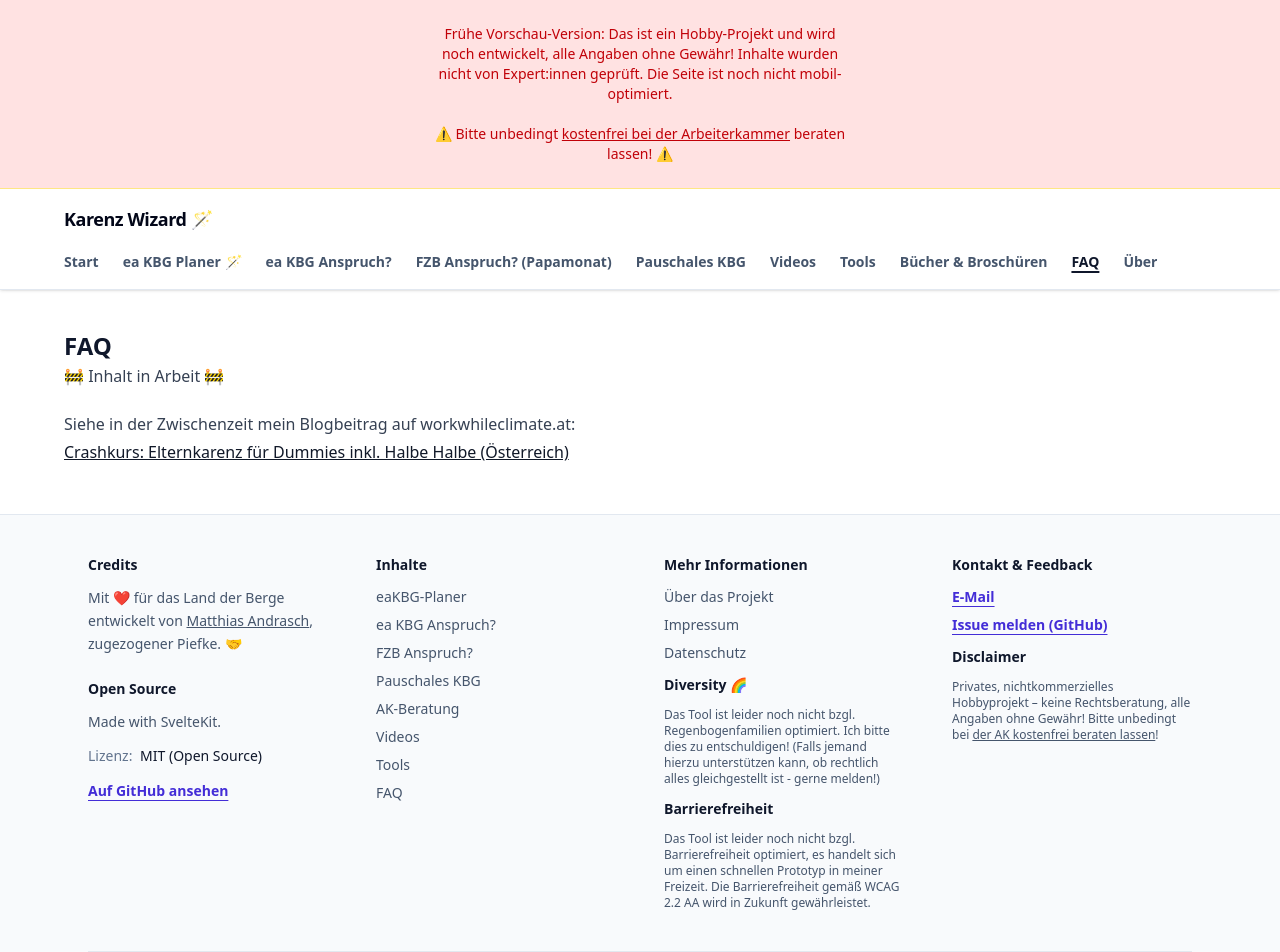
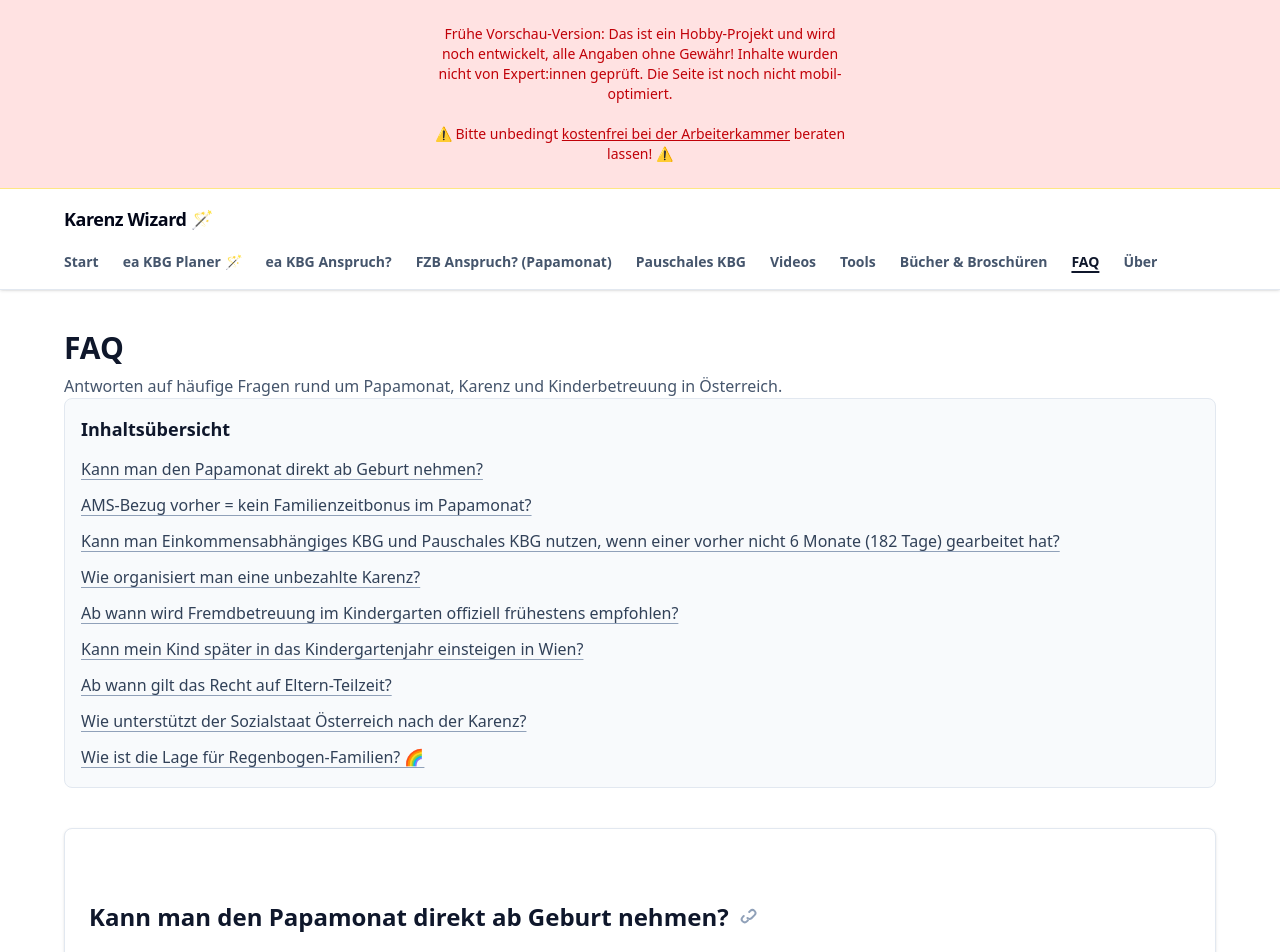
Before and after one commit to mandrasch/karenz-wizard, a SvelteKit app: page /faq in a window 1280 px wide. Shown: the top 952 px of the page. Built offline with nearby package versions, Linux system fonts and the light colour scheme.

Commit message:
feat: add faq section

```diff
--- a/src/routes/faq/+page.svelte
+++ b/src/routes/faq/+page.svelte
@@ -1,14 +1,129 @@
+<script lang="ts">
+	const faqs = [
+		{
+			id: 'papamonat-direkt-nach-geburt',
+			question: 'Kann man den Papamonat direkt ab Geburt nehmen?',
+			answer: []
+		},
+		{
+			id: 'familienzeitbonus-und-ams',
+			question: 'AMS-Bezug vorher = kein Familienzeitbonus im Papamonat?',
+			answer: []
+		},
+		{
+			id: 'kombination-kbg-modelle',
+			question:
+				'Kann man Einkommensabhängiges KBG und Pauschales KBG nutzen, wenn einer vorher nicht 6 Monate (182 Tage) gearbeitet hat?',
+			answer: []
+		},
+		{
+			id: 'unbezahlte-karenz-organisieren',
+			question: 'Wie organisiert man eine unbezahlte Karenz?',
+			answer: []
+		},
+		{
+			id: 'empfohlene-fremdbetreuung',
+			question: 'Ab wann wird Fremdbetreuung im Kindergarten offiziell frühestens empfohlen?',
+			answer: []
+		},
+		{
+			id: 'spaeterer-kindergartenstart-wien',
+			question: 'Kann mein Kind später in das Kindergartenjahr einsteigen in Wien?',
+			answer: []
+		},
+		{
+			id: 'recht-auf-elternteilzeit',
+			question: 'Ab wann gilt das Recht auf Eltern-Teilzeit?',
+			answer: []
+		},
+		{
+			id: 'unterstuetzung-nach-karenz',
+			question: 'Wie unterstützt der Sozialstaat Österreich nach der Karenz?',
+			answer: []
+		},
+		{
+			id: 'regenbogenfamilien',
+			question: 'Wie ist die Lage für Regenbogen-Familien? 🌈',
+			answer: []
+		}
+	];
+
+	// Füge Inhalte hinzu, indem du faq.answer mit HTML-Strings (z. B. `<p>...</p>`) befüllst.
+</script>
+
 <div class="layout w-full">
 	<div class="page-header mt-10">
-		<h2 class="text-2xl font-semibold text-slate-900">FAQ</h2>
-	</div>
-	<div class="content prose">
-		<p>🚧 Inhalt in Arbeit 🚧</p>
-		<p>
-			Siehe in der Zwischenzeit mein Blogbeitrag auf workwhileclimate.at: <a
-				href="https://workwhileclimate.at/crashkurs-elternkarenz-fuer-dummies-inkl-faire-halbe-halbe-aufteilung-oesterreich/#videos-der-arbeiterkammer"
-				class="underline">Crashkurs: Elternkarenz für Dummies inkl. Halbe Halbe (Österreich)</a
-			>
+		<h1 class="text-3xl font-semibold text-slate-900">FAQ</h1>
+		<p class="mt-2 text-base text-slate-600">
+			Antworten auf häufige Fragen rund um Papamonat, Karenz und Kinderbetreuung in Österreich.
 		</p>
 	</div>
+	<div class="content prose max-w-none">
+		<nav
+			aria-label="FAQ Inhaltsverzeichnis"
+			class="not-prose rounded-lg border border-slate-200 bg-slate-50 p-4"
+		>
+			<h2 class="text-lg font-semibold text-slate-900">Inhaltsübersicht</h2>
+			<ul class="mt-3 space-y-2">
+				{#each faqs as faq}
+					<li>
+						<a
+							class="inline-flex items-center gap-1 text-slate-700 underline decoration-slate-400 underline-offset-4 hover:text-slate-900 hover:decoration-slate-600 focus-visible:outline focus-visible:outline-2 focus-visible:outline-offset-2 focus-visible:outline-slate-500"
+							href={`#${faq.id}`}
+						>
+							{faq.question}
+						</a>
+					</li>
+				{/each}
+			</ul>
+		</nav>
+
+		<div class="mt-10 space-y-12">
+			{#each faqs as faq}
+				<section
+					id={faq.id}
+					class="scroll-mt-24 rounded-lg border border-slate-200 bg-white p-6 shadow-sm"
+					aria-labelledby={`${faq.id}-heading`}
+				>
+					<h2
+						id={`${faq.id}-heading`}
+						class="group flex items-center gap-2 text-2xl font-semibold text-slate-900"
+					>
+						<span>{faq.question}</span>
+						<a
+							href={`#${faq.id}`}
+							class="text-slate-400 transition-colors hover:text-slate-600 focus-visible:text-slate-600 focus-visible:outline focus-visible:outline-2 focus-visible:outline-offset-2 focus-visible:outline-slate-500"
+							aria-label={`Direktlink zu ${faq.question}`}
+						>
+							<svg
+								aria-hidden="true"
+								class="h-5 w-5"
+								fill="currentColor"
+								viewBox="0 0 20 20"
+								xmlns="http://www.w3.org/2000/svg"
+							>
+								<path
+									fill-rule="evenodd"
+									d="M12.586 3.172a4 4 0 0 1 5.657 5.656l-2.828 2.829a4 4 0 0 1-5.657 0 1 1 0 0 1 1.414-1.415 2 2 0 0 0 2.829 0l2.828-2.828a2 2 0 1 0-2.829-2.829l-1.06 1.06a1 1 0 1 1-1.415-1.414l1.06-1.06Zm-5.172 5.172a1 1 0 0 1 0 1.414l-1.06 1.06a2 2 0 1 0 2.828 2.829l1.061-1.061a1 1 0 0 1 1.414 1.414l-1.06 1.061a4 4 0 1 1-5.657-5.657l1.06-1.06a1 1 0 0 1 1.414 0Z"
+									clip-rule="evenodd"
+								/>
+							</svg>
+							<span class="sr-only">Link kopieren</span>
+						</a>
+					</h2>
+					{#if faq.answer.length}
+						<div class="mt-4 space-y-4 text-slate-700">
+							{#each faq.answer as paragraph}
+								{@html paragraph}
+							{/each}
+						</div>
+					{/if}
+					<p class="mt-6 text-sm text-slate-500">
+						Für verbindliche Auskünfte wende dich an Arbeiterkammer, Gewerkschaft oder deine
+						zuständige Sozialversicherung – Gesetze können sich ändern.
+					</p>
+				</section>
+			{/each}
+		</div>
+	</div>
 </div>
```
